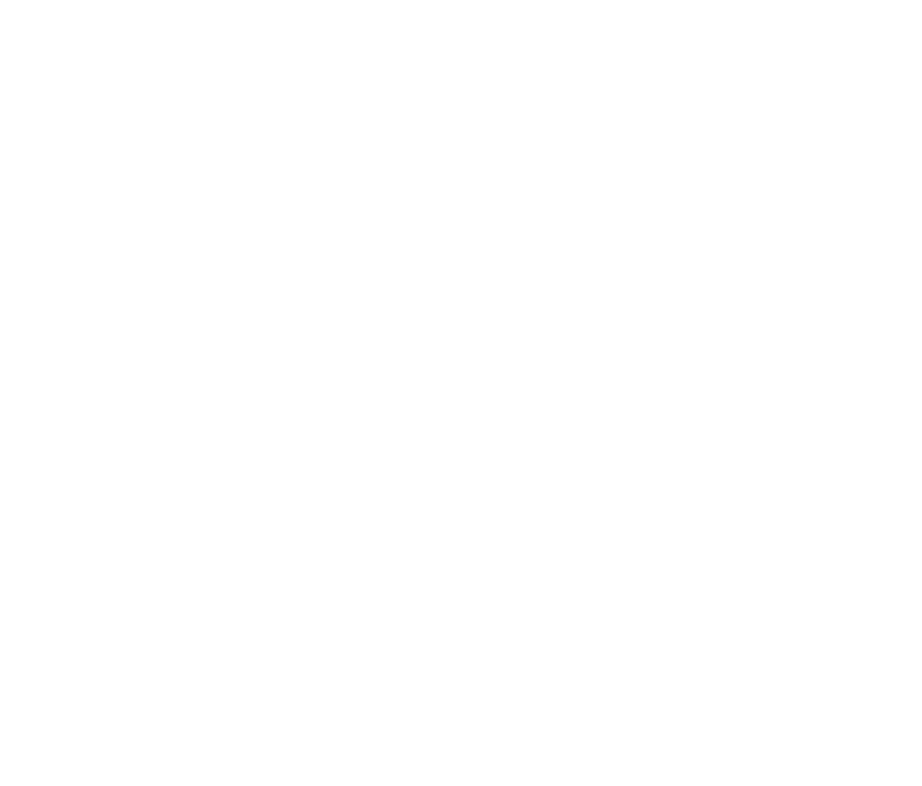
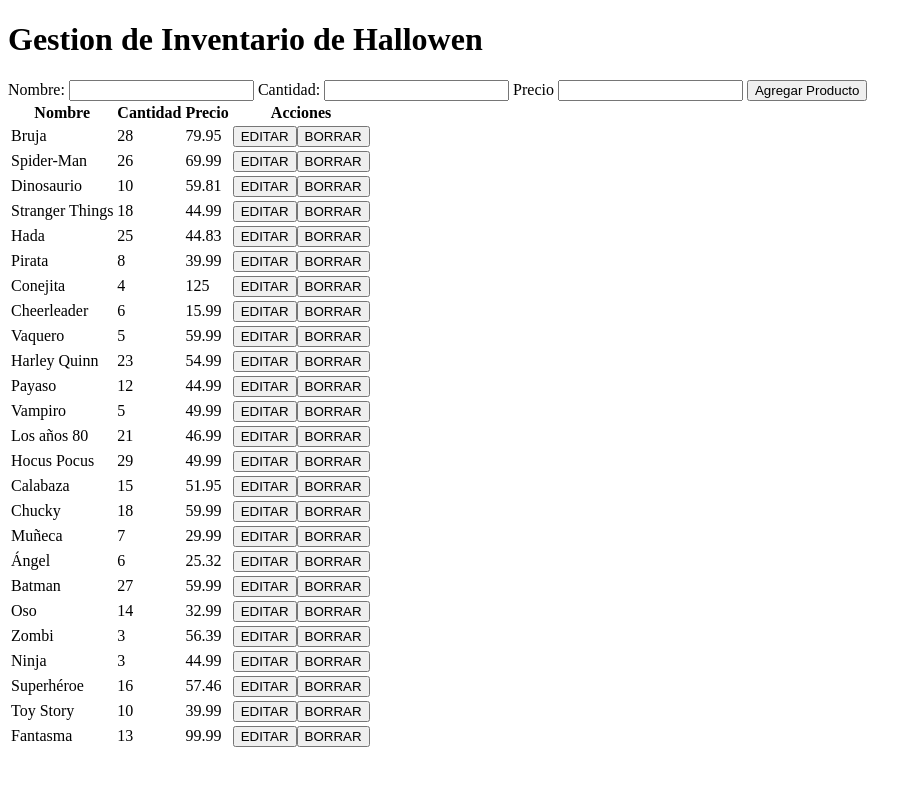
Before and after one commit to DanyCarter/Tienda-Ejemplo, a plain HTML site: page index.html in a window 1280 px wide. Shown: the whole page, without its empty margins (0-922 px from the left). Drawn offline with Linux system fonts and the light colour scheme.

Commit message:
Tienda, ejemplo tema2

```diff
--- a/index.html
+++ b/index.html
@@ -6,6 +6,28 @@
     <title>Gestion de Inventario de Hallowen</title>
 </head>
 <body>
+    <h1>Gestion de Inventario de Hallowen</h1>
 
+    <form id="product-table-events" class="inventory-table-styles"></form>
+    <label for="product-name">Nombre: </label>
+    <input type="text" id="product-name" required>
+
+    <label for="product-quantity">Cantidad: </label>
+    <input type="number" id="product-quantity" required>
+
+    <label for="product-price">Precio </label>
+    <input type="number" step="0.01" id="product-price" required>
+
+    <button type="submit">Agregar Producto</button>
+
+    <table id="inventory-table-events" class="inventory-table-styles">
+        <tr>
+            <th>Nombre</th>
+            <th>Cantidad</th>
+            <th>Precio</th>
+            <th>Acciones</th>
+        </tr>
+    </table>
+    <script type="module" src="/scripts/main.js"></script>
 </body>
 </html>
--- a/scripts/listProducts.js
+++ b/scripts/listProducts.js
@@ -0,0 +1,45 @@
+// Lo primero es importar el inventario, po ruqe no esta todo en el mismo JS.
+import { inventory } from "./product.js";
+
+//Hay que exportarlo al main
+export const listProductos =  () => {
+    const table = document.getElementById("inventory-table-events")
+
+    //da igual el nomnbre que pongas
+    inventory.forEach(item => {
+
+        const row = table.insertRow();
+
+        const cell1 = row.insertCell(0);
+        const cell2 = row.insertCell(1);
+        const cell3 = row.insertCell(2);
+        const cell4 = row.insertCell(3);
+
+        //nombre= atributo del objeto
+        cell1.innerHTML = item.nombre;
+
+        cell2.innerHTML = item.cantidad;
+
+        cell3.innerHTML = item.precio;
+
+        const editButton = document.createElement("button");
+        editButton.innerText = "EDITAR";
+        editButton.id  = editButton;
+        editButton.addEventListener("click", () => {
+            //logica para editar el producto puedes abrir un modal o realizar alguna accion
+            // Puedes acceder a los datos del producto utilizando item.nombre, item.cantidad, item.precio
+        });
+        cell4.appendChild(editButton);
+
+        const deleteButton = document.createElement("button");
+        deleteButton.innerText = "BORRAR";
+        deleteButton.id = deleteButton;
+        deleteButton.addEventListener("click", () => {
+            // Logica para borrar el producto (puedes mostrar un mensaje de confirmacion antes de borrar
+            // Puedes acceder a los datos del producto utilizando item.nombre, item.cantidad e item.precio)
+        });
+        cell4.appendChild(deleteButton);// Estamos insertando el boton con "appendChild"
+
+
+    })
+}
--- a/scripts/main.js
+++ b/scripts/main.js
@@ -0,0 +1,9 @@
+import { listProductos } from "./listProducts.js"
+
+/**
+* Autor: Daniel Cadenas Dominguez (Student)
+* GitHub:
+*/
+
+// Listamos los productos
+document.addEventListener("DOMContentLoaded", listProductos)
--- a/scripts/product.js
+++ b/scripts/product.js
@@ -0,0 +1,66 @@
+export { inventory };
+
+//Funcion para obtener cantidades aleatorias entre 1 y 20
+const getRandomQuantity = () => {
+    return Math.floor(Math.random() * 30) + 1;
+}
+
+//Definimos el inventario inicial: un arreglo que contiene objetos
+const inventory = [
+
+    { id: 1, nombre: "Bruja", cantidad: getRandomQuantity(), precio: 79.95 },
+
+    { id: 2, nombre: "Spider-Man", cantidad: getRandomQuantity(), precio: 69.99 },
+
+    { id: 3, nombre: "Dinosaurio", cantidad: getRandomQuantity(), precio: 59.81 },
+
+    { id: 4, nombre: "Stranger Things", cantidad: getRandomQuantity(), precio: 44.99 },
+
+    { id: 5, nombre: "Hada", cantidad: getRandomQuantity(), precio: 44.83 },
+
+    { id: 6, nombre: "Pirata", cantidad: getRandomQuantity(), precio: 39.99 },
+
+    { id: 7, nombre: "Conejita", cantidad: getRandomQuantity(), precio: 125 },
+
+    { id: 8, nombre: "Cheerleader", cantidad: getRandomQuantity(), precio: 15.99 },
+
+    { id: 9, nombre: "Vaquero", cantidad: getRandomQuantity(), precio: 59.99 },
+
+    { id: 10, nombre: "Harley Quinn", cantidad: getRandomQuantity(), precio: 54.99 },
+
+    { id: 11, nombre: "Payaso", cantidad: getRandomQuantity(), precio: 44.99 },
+
+    { id: 12, nombre: "Vampiro", cantidad: getRandomQuantity(), precio: 49.99 },
+
+    { id: 13, nombre: "Los años 80", cantidad: getRandomQuantity(), precio: 46.99 },
+
+    { id: 14, nombre: "Hocus Pocus", cantidad: getRandomQuantity(), precio: 49.99 },
+
+    { id: 15, nombre: "Calabaza", cantidad: getRandomQuantity(), precio: 51.95 },
+
+    { id: 16, nombre: "Chucky", cantidad: getRandomQuantity(), precio: 59.99 },
+
+    { id: 17, nombre: "Muñeca", cantidad: getRandomQuantity(), precio: 29.99 },
+
+    { id: 18, nombre: "Ángel", cantidad: getRandomQuantity(), precio: 25.32 },
+
+    { id: 19, nombre: "Batman", cantidad: getRandomQuantity(), precio: 59.99 },
+
+    { id: 20, nombre: "Oso", cantidad: getRandomQuantity(), precio: 32.99 },
+
+    { id: 21, nombre: "Zombi", cantidad: getRandomQuantity(), precio: 56.39 },
+
+    { id: 22, nombre: "Ninja", cantidad: getRandomQuantity(), precio: 44.99 },
+
+    { id: 23, nombre: "Superhéroe", cantidad: getRandomQuantity(), precio: 57.46 },
+
+    { id: 24, nombre: "Toy Story", cantidad: getRandomQuantity(), precio: 39.99 },
+
+    { id: 25, nombre: "Fantasma", cantidad: getRandomQuantity(), precio: 99.99 },
+
+]
+
+/* es lo mismo pero el array function siempre arriba
+function getRandomQuantityTraditional(){
+    return Math.floor(Math.random() * 30) + 1;
+} */
```
Also changed, not shown: 1 other file.
